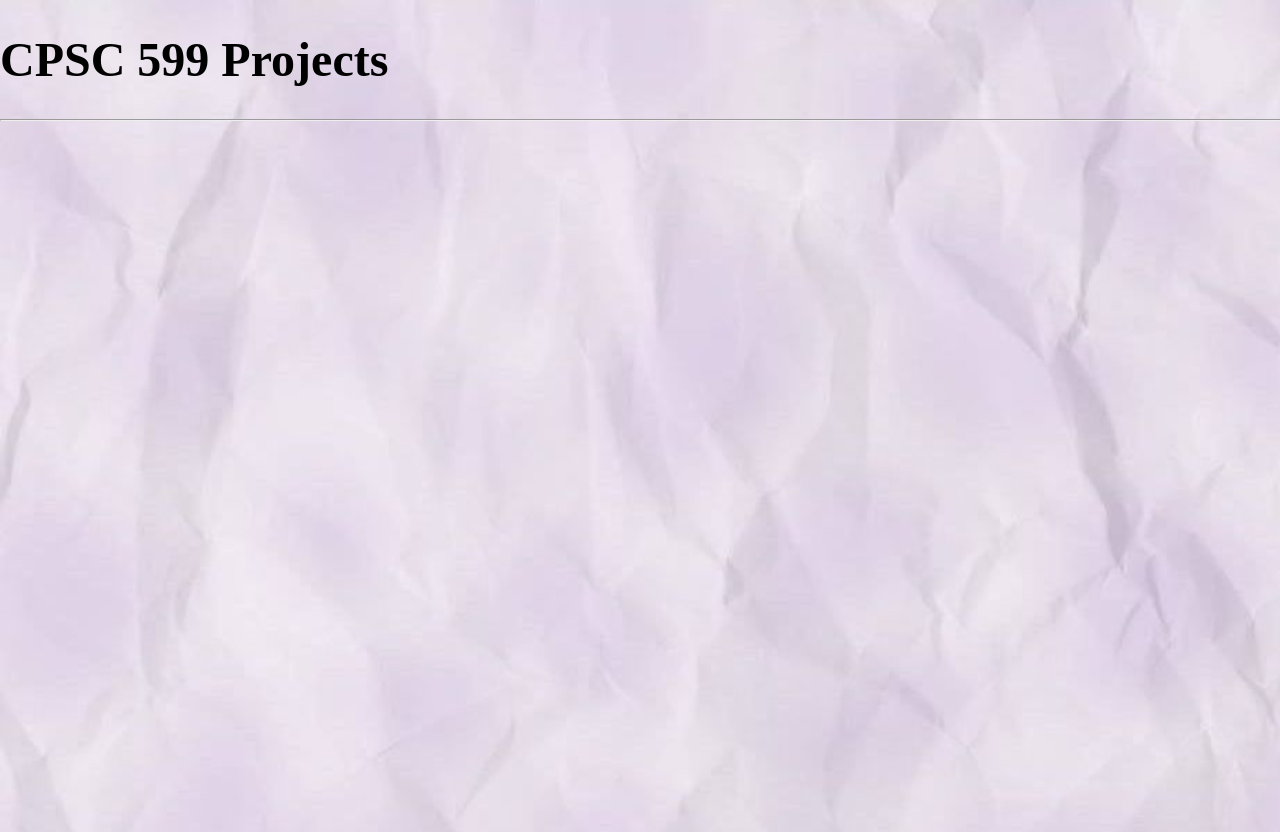
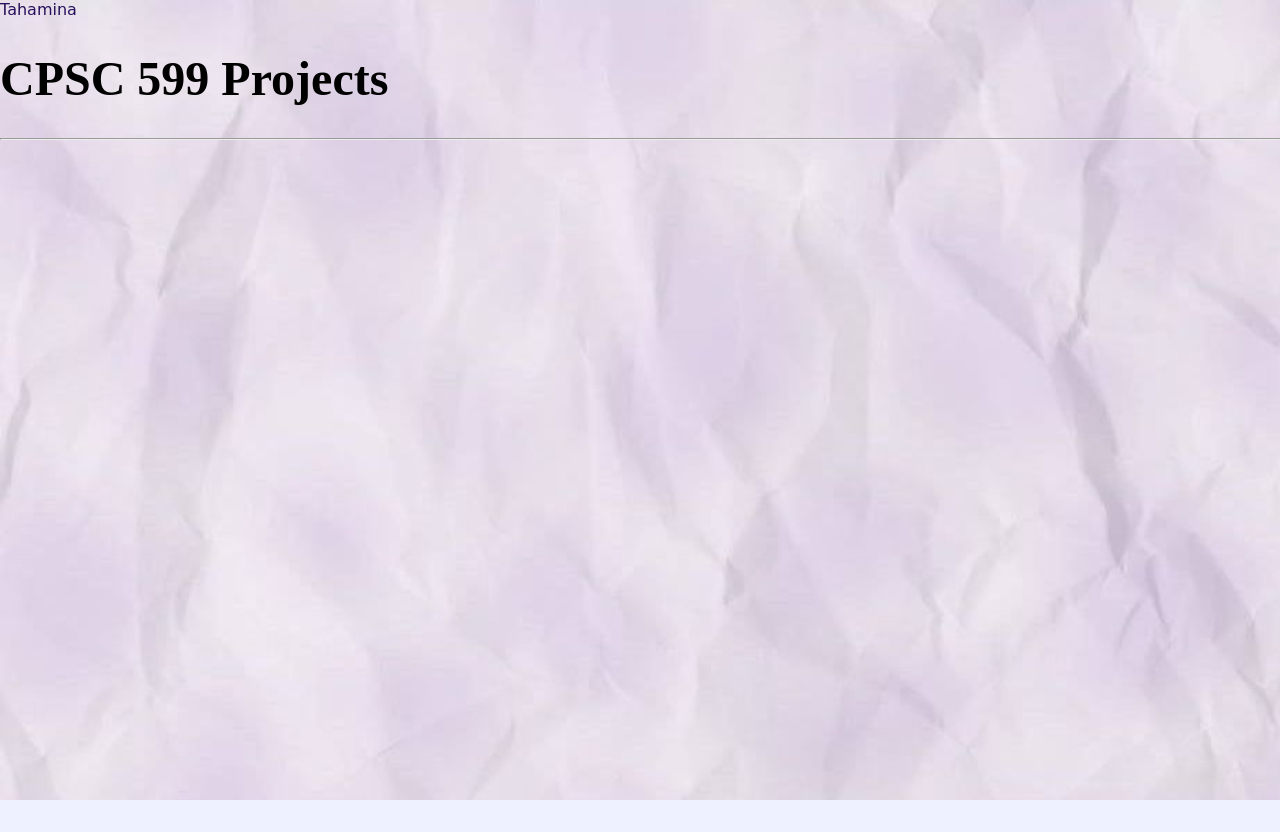
Before and after one commit to tahaminachy43/Personal, a plain HTML site: page 599.html in a window 1280 px wide. Shown: the top 832 px of the page. After the commit the page ends 800 px from the top, so only its background shows below. Drawn offline with Linux system fonts and the light colour scheme.

Commit message:
Added back button

```diff
--- a/599.html
+++ b/599.html
@@ -7,6 +7,7 @@
     <link rel="stylesheet" href="index.css">
 </head>
 <body class="body1">
+    <a href="./index.html" class="logo">Tahamina</a>
     <h1> CPSC 599 Projects</h1>
     <hr>
 
```
